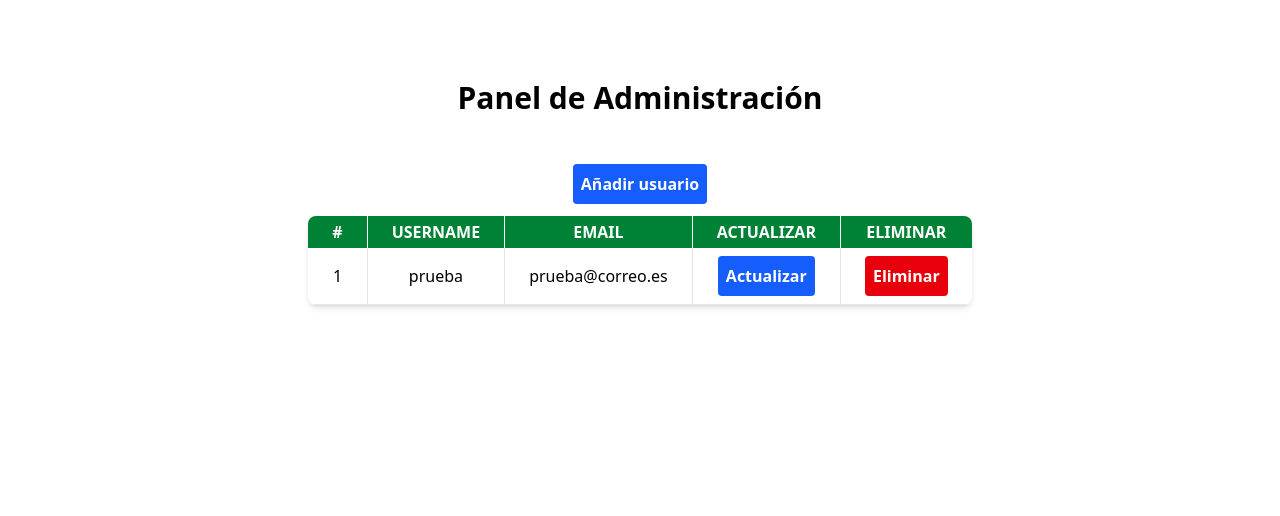
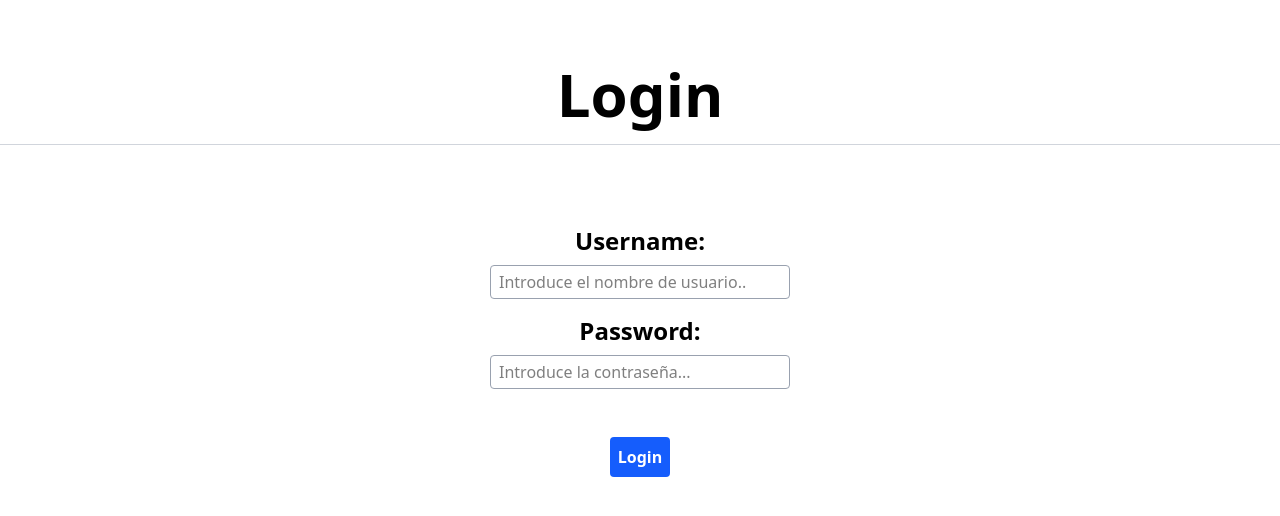
Before and after one commit to marcomorenilla/admin-panel, a React (Vite) app in the folder frontend/: page /login in a window 1280 px wide. Shown: the top 516 px of the page. Built offline with nearby package versions, Linux system fonts and the light colour scheme.

Commit message:
Implemento login con sessionStorage y reorganizo el código

```diff
--- /dev/null
+++ b/frontend/src/UsersApp.jsx
@@ -0,0 +1,46 @@
+import { useEffect, useReducer, useState } from "react"
+import { AdminPanel } from "./app/AdminPanel"
+import { LoginPage } from "./auth/LoginPage"
+import Swal from "sweetalert2"
+import { loginReducer } from "./auth/reducers/loginReducer"
+
+
+export const UsersApp = () => {
+    const initialUser = JSON.parse(sessionStorage.getItem('currentUser')) || {
+        isAuth: false,
+        user: 'pepe'
+    }
+
+    const [currentUser, dispatch] = useReducer(loginReducer, initialUser)
+
+    useEffect(()=>{
+        sessionStorage.setItem('currentUser',JSON.stringify(currentUser))
+    }, [currentUser])
+
+    const handleLogin = ({ username, password }) => {
+        if (!username || !password) {
+            Swal.fire('Error', 'Username y password no pueden estar vacíos', 'error')
+        } else {
+            if (username == 'admin' && password == '1234') {
+                dispatch({
+                    type: 'login',
+                    user: {
+                            username,
+                            password
+                    }
+                })
+            } else {
+                Swal.fire('Error', 'Nombre de usuario o contraseña no encontrados', 'error')
+            }
+        }
+    }
+    return (<>
+        {
+            !currentUser.isAuth ?
+                <LoginPage handleLogin={handleLogin} /> :
+                <AdminPanel currentUser={currentUser.user}/>
+        }
+
+
+    </>)
+}
--- a/frontend/src/AdminPanel.jsx
+++ b/frontend/src/app/AdminPanel.jsx
@@ -1,19 +1,18 @@
+import { NavBar } from "./components/NavBar";
 import { UserFormDialog } from "./components/UserFormDialog";
 import { UsersTable } from "./components/UsersTable"
 import { useUsers } from "./hooks/useUsers";
 
 
 
-export const AdminPanel = () => {
-
+export const AdminPanel = ({currentUser}) => {
+    console.log(currentUser)
     const [users, selectedUser, emptyForm, isDialogOpen, handleAddUsers, handleUpdateUsers, handleDeleteUsers, handleDialog] = useUsers();
 
     return (<>
-        <div className="w-full mx-auto text-center">
-            <h1 className="py-8 mt-12 mx-auto text-3xl font-bold">Panel de Administración</h1>
-        </div>
+        <NavBar currentUser={currentUser}/>
 
-        <div className="w-full mx-auto p-3">
+        <div className="w-full mx-auto p-3 mt-40">
             <UserFormDialog handleAddUsers={handleAddUsers} emptyForm={emptyForm} selectedUser={selectedUser} isDialogOpen={isDialogOpen} handleDialog={handleDialog} />
             <div className="mt-1 w-100 mx-auto text-center">
                 <button type="button" className="p-2 font-bold bg-blue-600 rounded text-white hover:bg-blue-700 hover:shadow-lg"
--- /dev/null
+++ b/frontend/src/app/components/NavBar.jsx
@@ -0,0 +1,21 @@
+export const NavBar = ({ currentUser }) => {
+    return (
+        <nav className="bg-white dark:bg-gray-900 fixed w-full z-20 top-0 start-0 border-b border-gray-200 dark:border-gray-600">
+            <div className="max-w-screen-xl flex flex-wrap items-center justify-between mx-auto p-4">
+                <h1 className="font-bold text-center mt-5 mb-5 text-[30px] "> Panel de Administración</h1>
+                <div className="items-center justify-between hidden w-full md:flex md:w-auto md:order-1" id="navbar-sticky">
+                    <div className="text-end">{currentUser.username}
+
+                    </div>
+                    <div className="w-100 mx-auto text-center text-end">
+                            <button type="button" className="p-2 font-bold bg-blue-600 rounded text-white hover:bg-blue-700 hover:shadow-lg"
+                            >
+                                Logout
+                            </button>
+                        </div>
+
+                </div>
+            </div>
+        </nav>
+    )
+}
--- a/frontend/src/components/UserFormDialog.jsx
+++ b/frontend/src/app/components/UserFormDialog.jsx
@@ -20,7 +20,7 @@ export const UserFormDialog = ({ handleAddUsers, emptyForm, selectedUser, isDial
                 className="mx-auto mt-20 p-4 rounded shadow-xl"
             >
                 <div className="w-full mt-8 mx-auto text-center">
-                    <div className="text-2xl font-bold">Formulario usuarios:</div>
+                    <div className="text-2xl font-bold">Formulario de usuarios:</div>
                 </div>
                 <UserForm handleAddUsers={handleAddUsers} emptyFormData={emptyForm} selectedUser={selectedUser} handleDialog={handleDialog} />
             </dialog>
--- a/frontend/src/components/UsersTable.jsx
+++ b/frontend/src/app/components/UsersTable.jsx
@@ -5,7 +5,7 @@ export const UsersTable = ({ users = [], handleDeleteUsers, handleUpdateUsers })
         <>
 
 
-            <table className="h-12 w-100 shadow-md rounded-lg mx-auto mt-3 overflow-hidden text-center">
+            <table className="h-12 w-full shadow-md rounded-lg mx-auto mt-3 overflow-hidden text-center">
                 <thead className="bg-green-700 text-white">
                     <tr>
                         <th className="border-r border-white-200 py-1 px-6 font-bold uppercase">#</th>
--- /dev/null
+++ b/frontend/src/auth/LoginPage.jsx
@@ -0,0 +1,70 @@
+import { useReducer, useState } from "react"
+import Swal from "sweetalert2"
+import { loginReducer } from "./reducers/loginReducer"
+
+export const LoginPage = ({ handleLogin }) => {
+
+    const initialFormData = {
+        username: '',
+        password: ''
+    }
+
+    const [formData, setFormData] = useState(initialFormData)
+    const { username, password } = formData
+
+    const onLogin = (formData) => {
+        handleLogin(formData)
+        setFormData(initialFormData)
+    }
+
+
+
+    const handleChange = ({ target }) => {
+        const { name, value } = target
+
+        setFormData({
+            ...formData,
+            [name]: value
+        })
+
+    }
+
+
+
+
+    return (<>
+        <div className="w-full mx-auto text-center mt-16">
+            <div className="font-bold border-b border-gray-300 pb-5 text-6xl">
+                Login
+            </div>
+            <div className="w-75 mt-20 mx-auto">
+                <form className="mb-2">
+                    <div className="flex flex-col gap-2 mb-4">
+                        <div className="font-semibold text-2xl">Username:</div>
+                        <input className="border border-gray-400 outline-none px-2 py-1 focus:ring-2 focus:ring-blue-500 focus:ring-opacity-50 rounded"
+                            placeholder="Introduce el nombre de usuario.."
+                            name="username"
+                            value={username}
+                            onChange={handleChange} />
+                    </div>
+
+                    <div className="flex flex-col gap-2 mb-4">
+                        <div className="font-semibold text-2xl">Password:</div>
+                        <input className="border border-gray-400 outline-none px-2 py-1 focus:ring-2 focus:ring-blue-500 focus:ring-opacity-50 rounded"
+                            placeholder="Introduce la contraseña..."
+                            name="password"
+                            type="password"
+                            value={password}
+                            onChange={handleChange} />
+                    </div>
+                </form>
+            </div>
+            <div className="mt-12 w-100 mx-auto text-center">
+                <button type="button" className="p-2 font-bold bg-blue-600 rounded text-white hover:bg-blue-700 hover:shadow-lg"
+                    onClick={() => onLogin(formData)}>
+                    Login
+                </button>
+            </div>
+        </div>
+    </>)
+}
--- /dev/null
+++ b/frontend/src/auth/reducers/loginReducer.js
@@ -0,0 +1,20 @@
+export const loginReducer = (state = {}, action) => {
+
+    switch (action.type) {
+        case 'login':
+            console.log(action.user)
+            return {
+                isAuth: true,
+                user: action.user
+            };
+
+        case 'logout':
+
+            return {
+                isAuth: false,
+            };
+
+        default:
+            return state;
+    }
+}
--- a/frontend/src/main.jsx
+++ b/frontend/src/main.jsx
@@ -1,10 +1,11 @@
 import { StrictMode } from 'react'
 import { createRoot } from 'react-dom/client'
-import { AdminPanel } from './AdminPanel'
+import { UsersApp } from './UsersApp'
+
 
 
 createRoot(document.getElementById('root')).render(
   <StrictMode>
-    <AdminPanel/>
+    <UsersApp/>
   </StrictMode>,
 )
```
Also changed, not shown: frontend/src/app/components/UserForm.jsx (renamed from frontend/src/components/UserForm.jsx), frontend/src/app/components/UsersTableRow.jsx (renamed from frontend/src/components/UsersTableRow.jsx), frontend/src/app/hooks/useUsers.js (renamed from frontend/src/hooks/useUsers.js), frontend/src/app/reducers/usersReducer.js (renamed from frontend/src/reducers/usersReducer.js).
